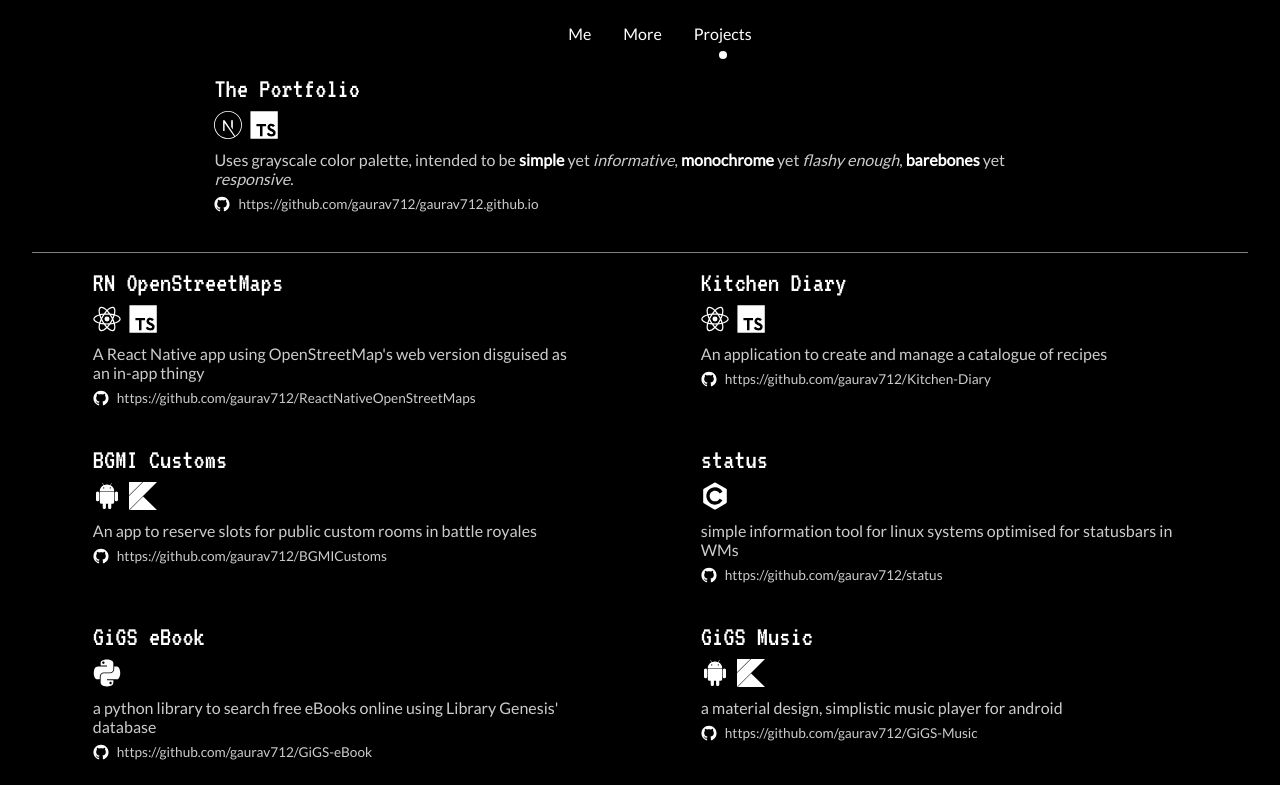
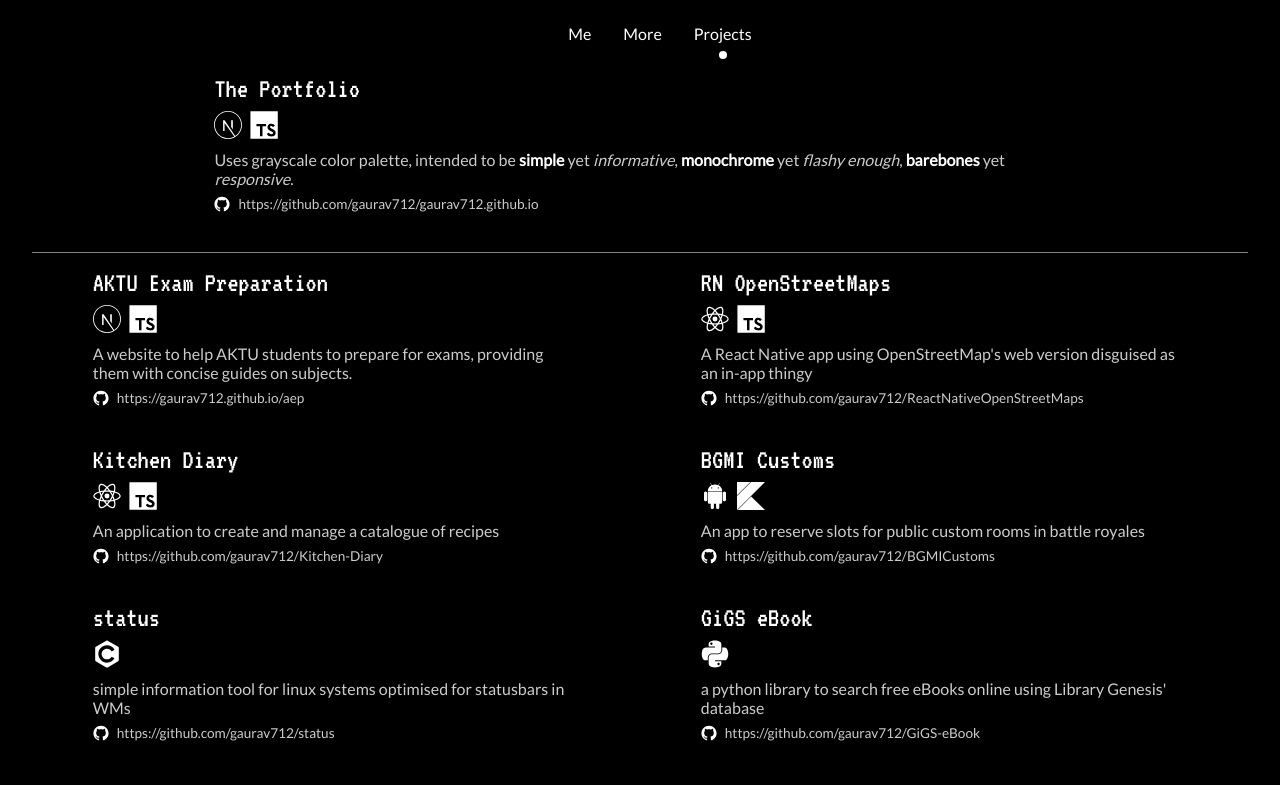
Before and after one commit to gaurav712/gaurav712.github.io, a Next.js app: page /projects in a window 1280 px wide. Shown: the top 785 px of the page. Built offline with nearby package versions, Linux system fonts and the light colour scheme.

Commit message:
add AEP to projects' list

```diff
--- a/data/index.ts
+++ b/data/index.ts
@@ -45,9 +45,20 @@ export const techIcons: ITechIcons = {
     iconSource: "/javascript.svg",
     tooltipText: "JavaScript",
   },
+  nextjs: {
+    iconSource: "/nextjs.svg",
+    tooltipText: "NextJS",
+  },
 };
 
 export const projects = [
+  {
+    name: "AKTU Exam Preparation",
+    techUsed: ["nextjs", "typescript"],
+    description:
+      "A website to help AKTU students to prepare for exams, providing them with concise guides on subjects.",
+    sourceUrl: "https://gaurav712.github.io/aep",
+  },
   {
     name: "RN OpenStreetMaps",
     techUsed: ["react_native", "typescript"],
```
